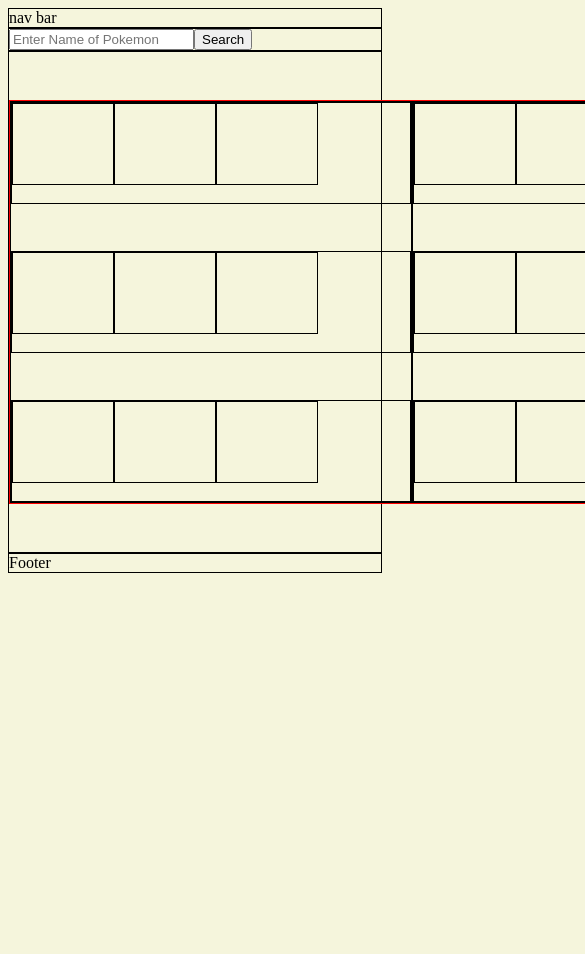
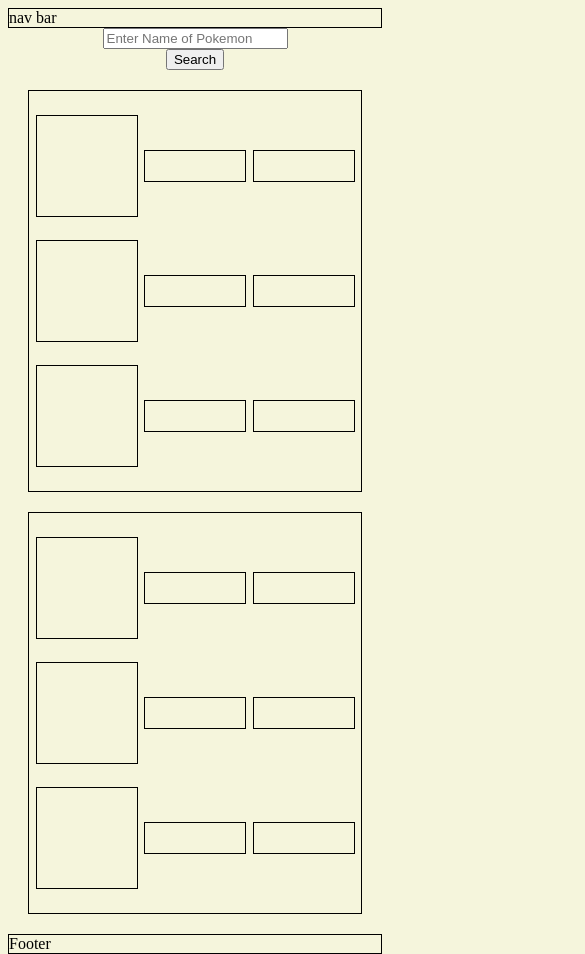
Before and after one commit to hoyeoness9837/project1_hy, a plain HTML site: page Index.html in a window 390 px wide. Shown: the top 954 px of the page, 585 px wide, since content can reach past the window. Before the commit the page ends 860 px from the top, so only its background shows below. Drawn offline with nearby package versions, Linux system fonts and the light colour scheme.

Commit message:
updated with better alignment for mobile users

```diff
--- a/access/script.js
+++ b/access/script.js
@@ -17,15 +17,15 @@ document.getElementById('searchPokemon').addEventListener('click', (event) => {
     class="main-card-img"
     alt="${pokemon.name}">
   <div class="main-card-body">
-    <h5 class="main-card-title">
+    <h2 class="main-card-title">
       ${pokemon.name}
-    </h5>
-    <ul class="main-card-list">
+    </h2>
+    <div class="main-card-list">
         <li class="main-card-list-item-type">
-            Type: ${pokemon.types.map((type) => type.type.name).join(', ')}
+            type: ${pokemon.types.map((type) => type.type.name).join(', ')}
         </li>
         <li class="main-card-list-item-ability">
-            Abilities: ${pokemon.abilities[0].ability.name},
+            abilities: ${pokemon.abilities[0].ability.name},
             ${pokemon.abilities[1].ability.name}
         </li>
         <li class="main-card-list-item-stats0">
@@ -46,7 +46,7 @@ document.getElementById('searchPokemon').addEventListener('click', (event) => {
         <li class="main-card-list-item-stats6">
             ${pokemon.stats[5].stat.name}: ${pokemon.stats[5].base_stat}
         </li>
-    </ul>
+    </div>
   </div>
 `;
         document.getElementById('nameInput').value = '';
--- a/access/style.css
+++ b/access/style.css
@@ -5,47 +5,52 @@ body {
 .navBar {
   border: 1px solid black;
 }
+.form-container{
+    text-align: center;
+}
 
-.form-container {
-  display: flex;
+.card {
   margin: auto;
+  text-align: center;
+  height: fit-content;
   border: 1px solid black;
 }
 
 .main-container {
   display: flex;
-  border: 1px solid black;
-  height: 500px;
+  height: fit-content;
   flex-direction: column;
 }
 
 .body-middle-containerwrap {
-  margin: auto;
+  display: flex;
+  margin: 10px;
+  height: fit-content;
   align-content: space-between;
-  display: flex;
-  border: 1px solid red;
   flex-direction: row;
-  flex-wrap: nowrap;
-  justify-content: space-between;
+  flex-wrap: wrap;
+  justify-content: space-evenly;
 }
 
 .body-middle-left-container,
 .body-middle-right-container {
   display: flex;
+  margin: 10px;
   height: 400px;
   width: 400px;
   border: 1px solid black;
   flex-direction: column;
   flex-wrap: wrap;
-  justify-content: space-between;
+  justify-content: space-evenly;
 }
 
 .opponent-item-container {
   height: 100px;
   display: flex;
-  border: 1px solid black;
   flex-direction: row;
   flex-wrap: nowrap;
+  align-items: center;
+  justify-content: space-evenly;
 }
 
 #item1-left-picture,
@@ -53,7 +58,7 @@ body {
 #item3-left-picture {
   border: 1px solid black;
   width: 100px;
-  height: 80px;
+  height: 100px;
 }
 
 #item1-left-name,
@@ -61,7 +66,7 @@ body {
 #item3-left-name {
   border: 1px solid black;
   width: 100px;
-  height: 80px;
+  height: 30px;
 }
 
 #item1-left-type,
@@ -69,7 +74,7 @@ body {
 #item3-left-type {
   border: 1px solid black;
   width: 100px;
-  height: 80px;
+  height: 30px;
 }
 
 #item1-right-picture,
@@ -77,7 +82,7 @@ body {
 #item3-right-picture {
   border: 1px solid black;
   width: 100px;
-  height: 80px;
+  height: 100px;
 }
 
 #item1-right-name,
@@ -85,7 +90,7 @@ body {
 #item3-right-name {
   border: 1px solid black;
   width: 100px;
-  height: 80px;
+  height: 30px;
 }
 
 #item1-right-type,
@@ -93,7 +98,7 @@ body {
 #item3-right-type {
   border: 1px solid black;
   width: 100px;
-  height: 80px;
+  height: 30px;
 }
 
 .footer {
```
